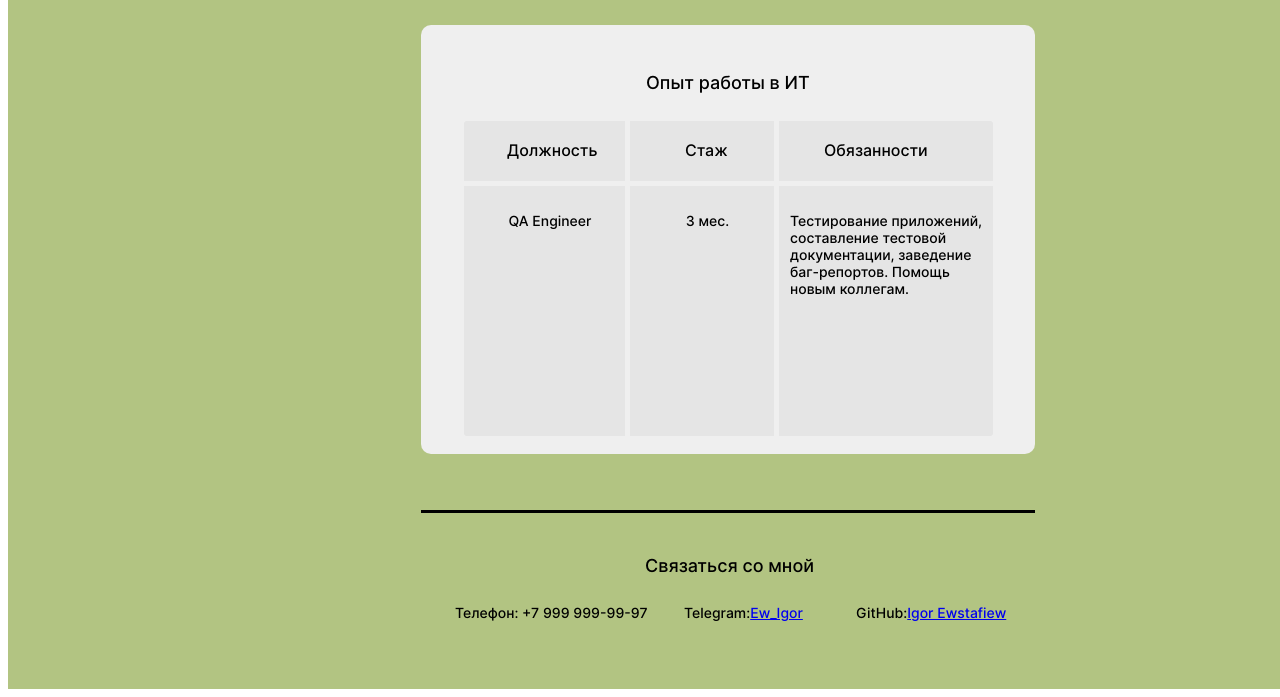
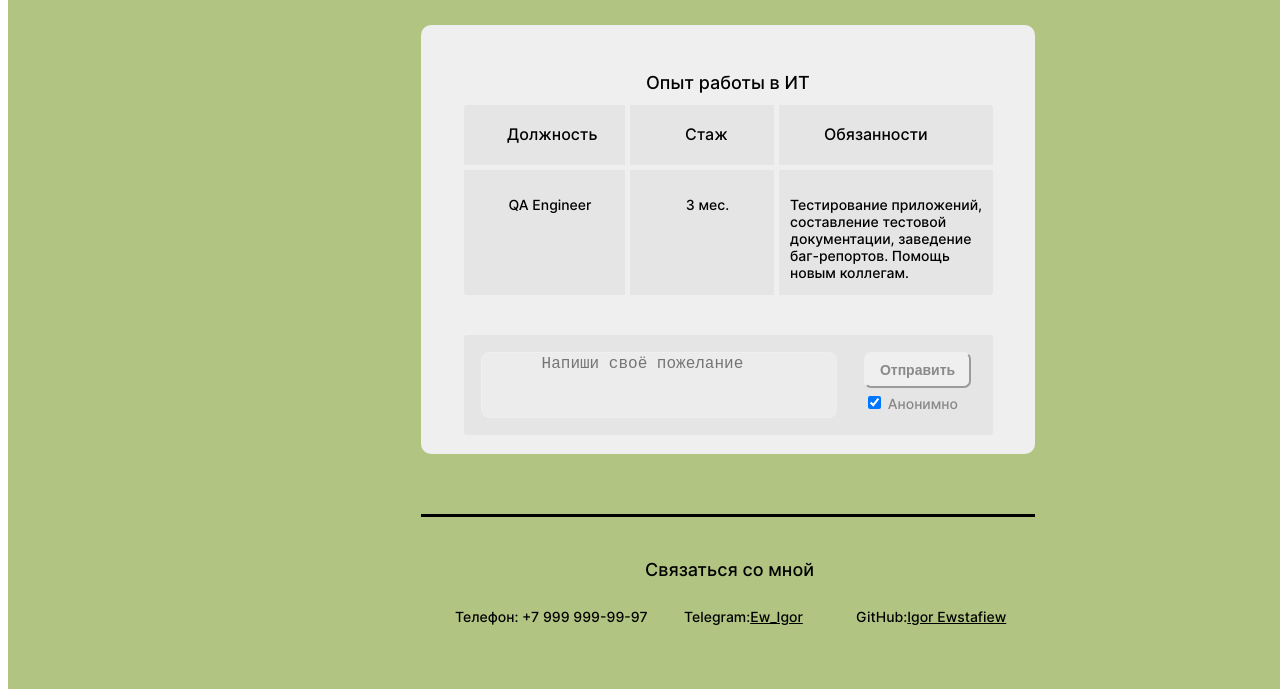
Before and after one commit to ewstafiew/single-page-website, a plain HTML site: page index.html in a window 1280 px wide. Shown: the part 993-1690 px from the top of the page. Drawn offline with Linux system fonts and the light colour scheme.

Commit message:
Добавил видео и блок с кнопкой, чекбоксом, инпутом

```diff
--- a/css/styles.css
+++ b/css/styles.css
@@ -230,9 +230,9 @@ top: 70px;
 .table {
 	position: absolute;
 width: 529px;
-height: 315px;
+height: 190px;
 left: 456px;
-top: 1106px;
+top: 1090px;
 background: #E5E5E5;
 border-radius: 3px;
 border: 3px black;
@@ -340,13 +340,64 @@ border: 3px black;
 	line-height: 22px;
 	color: #000000;
 }
+
+.input {
+	position: absolute;
+width: 529px;
+height: 100px;
+left: 456px;
+top: 1320px;
+background: #E5E5E5;
+border-radius: 3px;
+border: 3px black;
+}
+.textarea {
+	width: 350px;
+	height: 60px;
+	resize: none;
+	margin-top: 17px;
+	margin-left: 17px;
+	border-radius: 8px;
+	background-color: #eeeeeee5;
+	border-color: #EFEFEF;
+	font-size: 16px;
+}
+.bu {
+	margin-top: -70px;
+	margin-left: 400px;
+	color: #EFEFEF;
+	border-radius: 10px;
+}
+.bu2 {
+	border-color: #EFEFEF;
+	border-radius: 7px;
+	padding: 8px 10px;
+	color: #726f6fcc;
+	/* outline: none; */
+	/* border: 3px; */
+	font-weight: 600;
+	font-size: 14px;
+}
+
+.che {
+	position: absolute;
+	width: 99px;
+	height:11px;
+	top: 44px;
+	left: 400px;
+	font-style: normal;
+	font-weight: 500;
+	font-size: 14px;
+	color: #726f6fcc;
+}
+
 /* **********************Блок Футер: Контакты обо мне  **********************" */
 .footer {
 	position: absolute;
 	width: 614px;
-	height: 94px;
+	height: 120px;
 	left: 413px;
-	top: 1495px;
+	top: 1499px;
 	color: #000000;
 	border-top: 3px solid #000000;
 }
@@ -394,3 +445,9 @@ border: 3px black;
 	font-size: 14px;
 	line-height: 17px;
 }
+.agit{
+	color: #000;
+}
+.atelegram {
+	color: #000;
+}
--- a/index.html
+++ b/index.html
@@ -82,19 +82,24 @@
           <div class="verticalLine2"></div>
           <div class="horisontalLine1"></div>
         </div>
-      </main>
-      <footer>
+        <div class="input">
+          <textarea class="textarea" cols="30" placeholder="      Напиши своё пожелание"></textarea>
+          <form class="bu1">
+            <p class="bu"><input type="button" value=" Отправить " class="bu2"></p>
+            <p class="che"><input type="checkbox" value=" Отправить " class="che1" checked> Анонимно</p>
+          </form>
+        </div>
         <div class="footer">
           <p class="ContactMe">Связаться со мной</p>
           <p class="telephone">Телефон: +7 999 999-99-97</p>
           <p class="telegram">
-              Telegram:<a href="https://t.me/Ew_Igor">Ew_Igor</a>
+              Telegram:<a href="https://t.me/Ew_Igor" class="atelegram">Ew_Igor</a>
           </p>
           <p class="git">
-            GitHub:<a href="https://github.com/ewstafiew">Igor Ewstafiew</a>
+            GitHub:<a href="https://github.com/ewstafiew" class="agit">Igor Ewstafiew</a>
           </p>
         </div>
-      </footer>
+      </main>
     </div>
   </body>
 </html>
```
